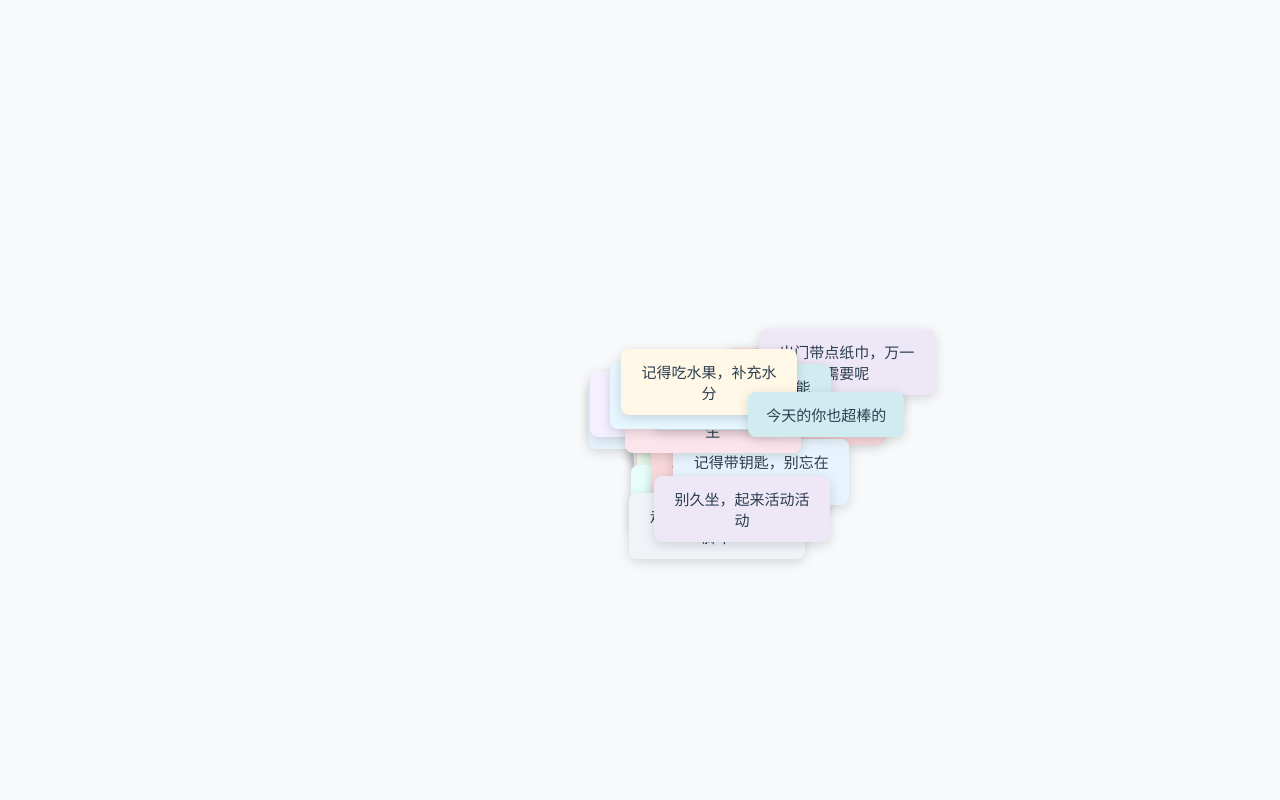
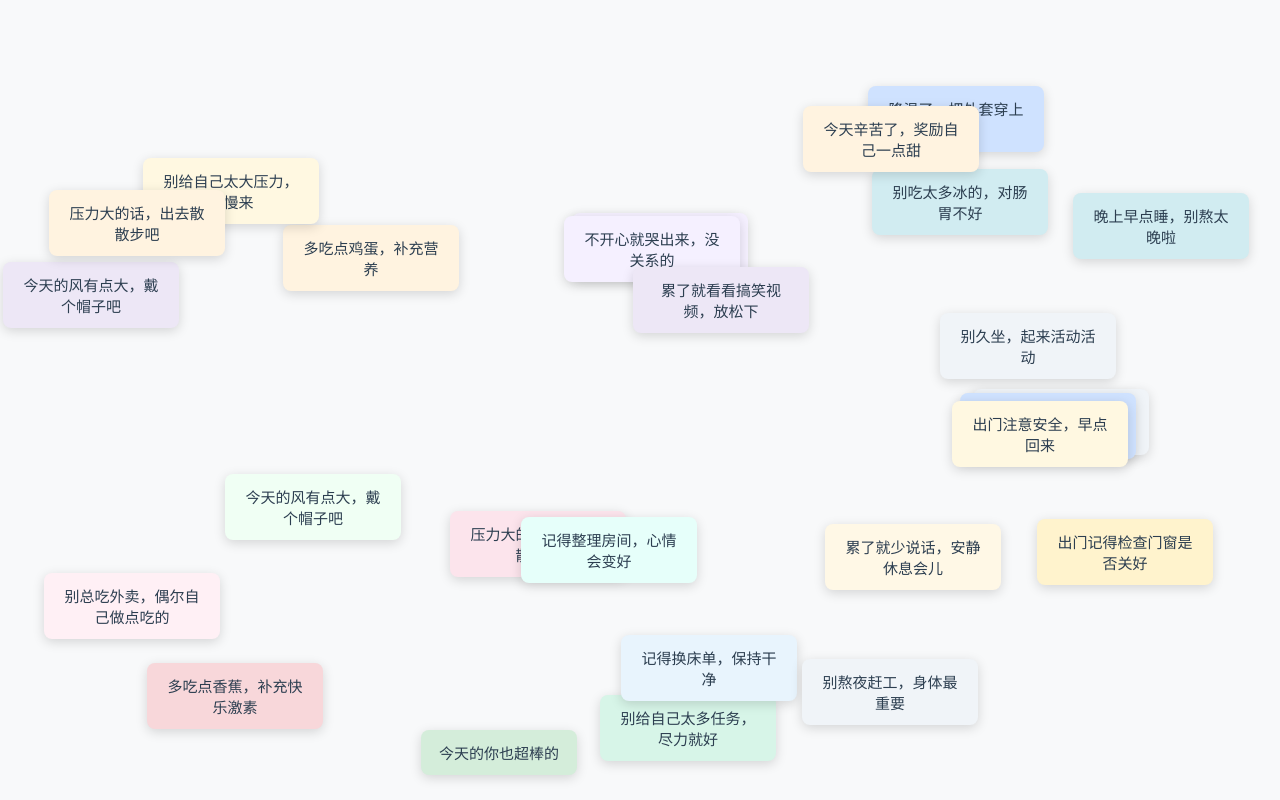
Before and after one commit to wengjianqi/wengjianqi.github.io, a plain HTML site: page index.html in a window 1280 px wide. Drawn offline with Linux system fonts and the light colour scheme.

Commit message:
Add files via upload
上传新

```diff
--- a/index.html
+++ b/index.html
@@ -3,7 +3,7 @@
 <head>
     <meta charset="UTF-8">
     <meta name="viewport" content="width=device-width, initial-scale=1.0, user-scalable=no">
-    <title>小丑北瓜</title>
+    <title>随机位置关心提示</title>
     <style>
         body {
             margin: 0;
@@ -22,18 +22,19 @@
             color: #2c3e50;
             z-index: 1;
             cursor: pointer;
-            transition: transform 0.5s ease-out;
             max-width: 140px;
             text-align: center;
+            transition: transform 0.2s ease;
         }
         .tip-box:hover {
             transform: scale(1.05);
+            z-index: 2; /*  hover时层级提高，避免被其他弹窗遮挡 */
         }
     </style>
 </head>
 <body>
     <script>
-        // 新增大量关心类提示语（共100条）
+        // 关心类提示语（100条）
         const tips = [
             '今天也要好好吃饭呀',
             '累了就歇会儿，别硬撑',
@@ -137,10 +138,18 @@
             '别太在意小事，放过自己',
             '多吃点香蕉，补充快乐激素',
             '感觉难过的话，我在这里听你说',
-            '出门记得检查门窗是否关好'
+            '出门记得检查门窗是否关好',
+            '久坐对腰不好，起来活动活动',
+            '今天的月亮很圆，抬头看看呀',
+            '别让坏情绪影响一整天',
+            '记得多喝水，每天8杯哦',
+            '压力大时深呼吸，会轻松很多',
+            '别挑食，什么都要吃一点',
+            '睡前听会儿轻音乐，助眠',
+            '今天也有在好好生活呀'
         ];
 
-        // 更多柔和的背景色
+        // 柔和的背景色列表
         const bgColors = [
             '#fff0f5', '#ffeef2', '#fce4ec', '#f8d7da', '#fff3cd',
             '#e6f7ff', '#d1ecf1', '#cfe2ff', '#e8f4fd', '#d7f5e8',
@@ -151,86 +160,47 @@
         // 屏幕尺寸
         const screenWidth = window.innerWidth;
         const screenHeight = window.innerHeight;
-        const centerX = screenWidth / 2;  // 屏幕中心X坐标
-        const centerY = screenHeight / 2; // 屏幕中心Y坐标
 
         // 弹窗尺寸
         const tipWidth = 130;
         const tipHeight = 50;
 
-        // 控制扩散进度（0-1）
-        let spreadProgress = 0;
-        // 已生成的弹窗数量
-        let tipCount = 0;
-        // 最大弹窗数量（根据屏幕大小自动计算）
-        const maxTips = Math.floor((screenWidth * screenHeight) / (tipWidth * tipHeight)) * 1.2;
+        // 每0.3秒生成一个新弹窗（一直弹）
+        setInterval(createRandomTip, 300);
 
-        // 心形曲线参数（控制扩散轨迹）
-        function heartCurve(t) {
-            // 心形参数方程，t范围0-2π
-            const x = 16 * Math.pow(Math.sin(t), 3);
-            const y = 13 * Math.cos(t) - 5 * Math.cos(2*t) - 2 * Math.cos(3*t) - Math.cos(4*t);
-            return { x, y };
+        // 初始先弹出10个弹窗，快速填充屏幕
+        for (let i = 0; i < 10; i++) {
+            setTimeout(createRandomTip, i * 100);
         }
 
-        // 生成随机角度（用于心形扩散的基础角度）
-        function getRandomAngle() {
-            return Math.random() * Math.PI * 2;
-        }
-
-        // 创建弹窗
-        function createTip() {
-            if (tipCount >= maxTips) return; // 达到最大数量停止
-
+        // 创建随机位置的弹窗
+        function createRandomTip() {
             // 1. 创建弹窗元素
             const tipBox = document.createElement('div');
             tipBox.className = 'tip-box';
 
-            // 2. 随机提示语
+            // 2. 随机选择提示语
             const randomTip = tips[Math.floor(Math.random() * tips.length)];
             tipBox.innerText = randomTip;
 
             // 3. 随机背景色
             tipBox.style.backgroundColor = bgColors[Math.floor(Math.random() * bgColors.length)];
 
-            // 4. 计算初始位置（中心）和目标位置（心形轨迹）
-            const angle = getRandomAngle();
-            const heart = heartCurve(angle);
-            // 基础扩散半径（随进度增加）
-            const baseRadius = Math.min(screenWidth, screenHeight) / 4 * spreadProgress;
-            // 随机偏移量（避免完全重合）
-            const randomOffset = (Math.random() - 0.5) * 40;
-            // 计算最终位置（基于心形曲线）
-            const targetX = centerX + (heart.x * 3 + randomOffset) * (baseRadius / 10);
-            const targetY = centerY - (heart.y * 3 + randomOffset) * (baseRadius / 10); // y轴反向
+            // 4. 计算随机位置（确保弹窗完全在屏幕内）
+            const maxLeft = screenWidth - tipWidth;
+            const maxTop = screenHeight - tipHeight;
+            const randomLeft = Math.floor(Math.random() * maxLeft);
+            const randomTop = Math.floor(Math.random() * maxTop);
+            tipBox.style.left = `${randomLeft}px`;
+            tipBox.style.top = `${randomTop}px`;
 
-            // 初始位置设为中心
-            tipBox.style.left = `${centerX - tipWidth/2}px`;
-            tipBox.style.top = `${centerY - tipHeight/2}px`;
-
-            // 5. 添加到页面后，触发向目标位置的动画
-            document.body.appendChild(tipBox);
-            setTimeout(() => {
-                tipBox.style.left = `${Math.max(0, Math.min(screenWidth - tipWidth, targetX))}px`;
-                tipBox.style.top = `${Math.max(0, Math.min(screenHeight - tipHeight, targetY))}px`;
-            }, 10);
-
-            // 6. 点击移除弹窗
+            // 5. 点击弹窗可移除（避免完全占满屏幕）
             tipBox.onclick = function() {
                 this.remove();
-                tipCount--;
             };
 
-            tipCount++;
-            spreadProgress = Math.min(1, spreadProgress + 0.005); // 缓慢增加扩散进度
-        }
-
-        // 每0.3秒生成一个弹窗
-        setInterval(createTip, 300);
-
-        // 初始生成一批弹窗，快速形成中心聚集效果
-        for (let i = 0; i < 10; i++) {
-            setTimeout(createTip, i * 100);
+            // 6. 添加到页面
+            document.body.appendChild(tipBox);
         }
     </script>
 </body>
```
